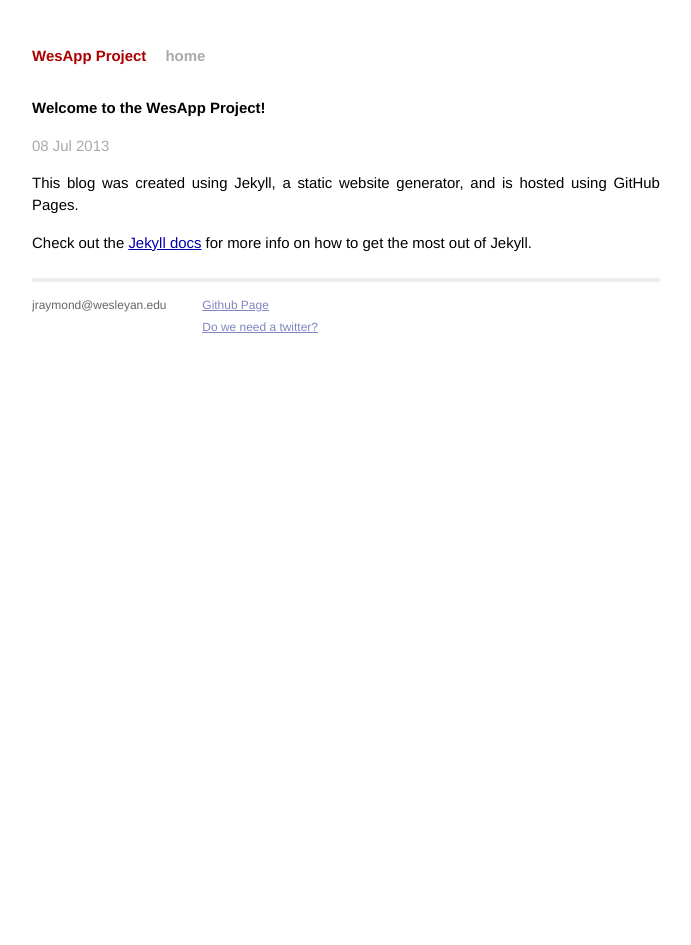
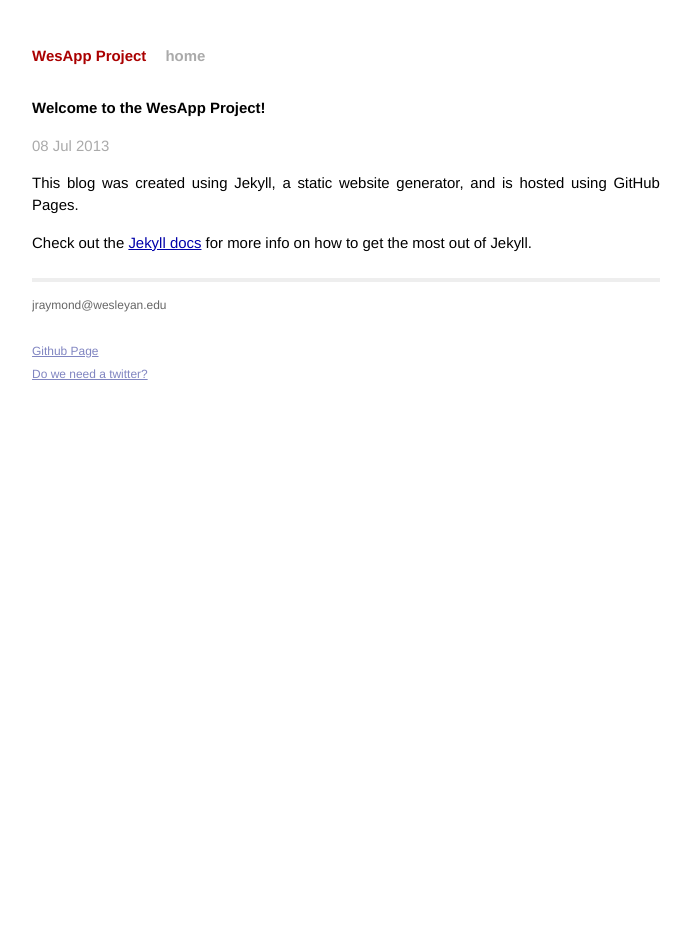
Before and after one commit to WesAppGroup/WesAppGroup.github.io, a Jekyll site: the page built from _posts/2013-07-08-welcome-to-wesapp.markdown, in a window 1280 px wide. Shown: the whole page, without its empty margins (294-985 px from the left). Built offline with Jekyll 4.4.1, drawn with Linux system fonts in a browser that asks for light colours.

```diff
--- a/_layouts/default.html
+++ b/_layouts/default.html
@@ -25,7 +25,7 @@
                 {{ content }}
 
             <div class="footer">
-              <div class="contact">
+              <div class="contacts">
                 <p>
                   jraymond@wesleyan.edu
                 </p>
```
